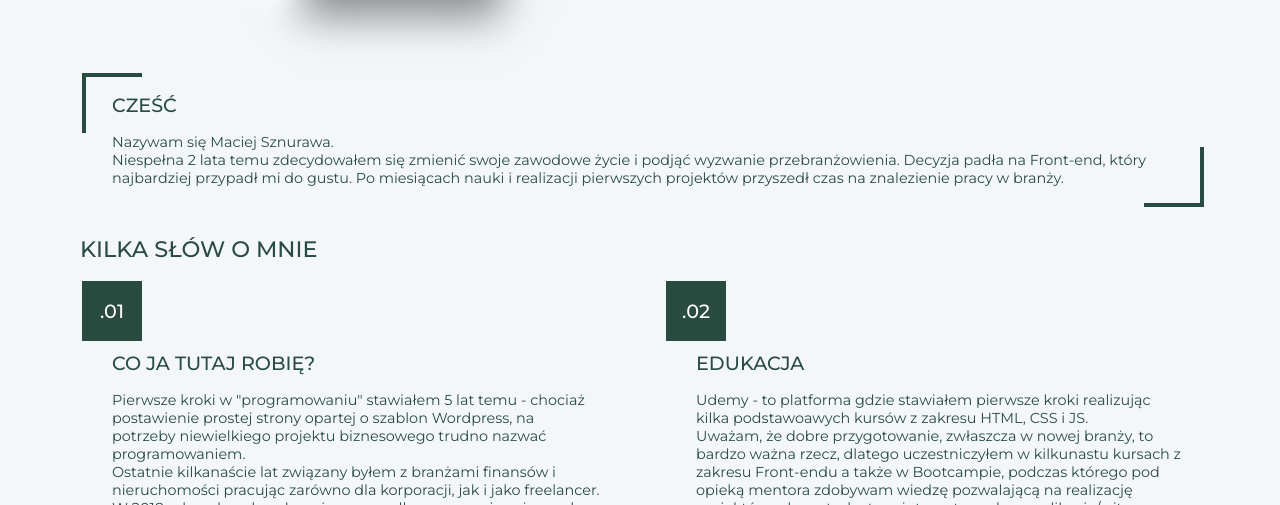
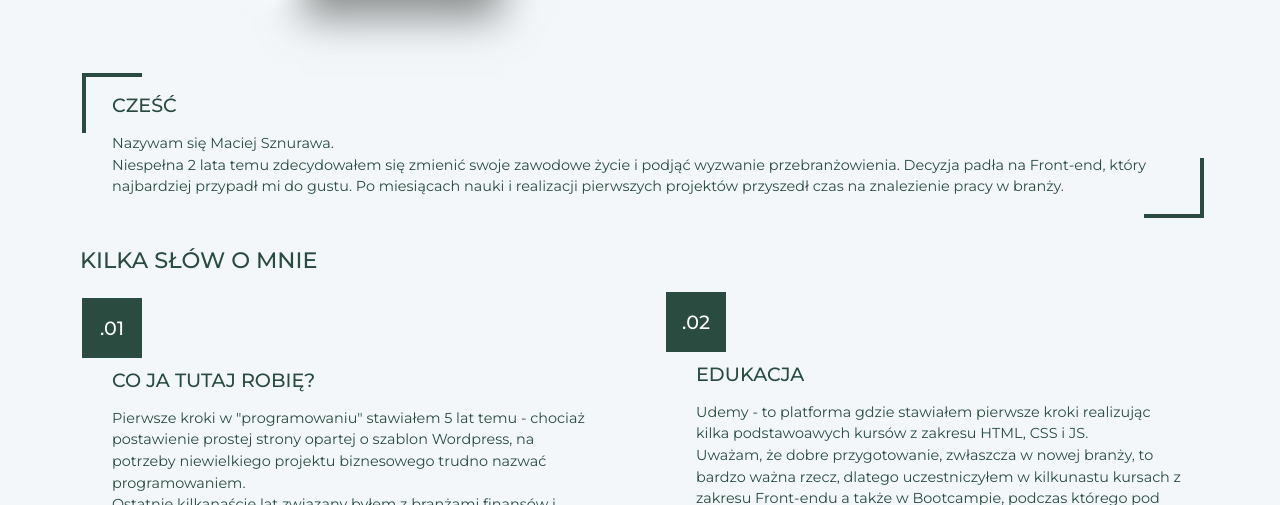
Before and after one commit to MaciekSznu/Portfolio, a website: page index.html in a window 1280 px wide. Shown: the part 295-800 px from the top of the page. Drawn offline with Linux system fonts and the light colour scheme.

Commit message:
Change paragraph line-height

```diff
--- a/sass/_variables.scss
+++ b/sass/_variables.scss
@@ -24,7 +24,7 @@ $section-subtitle-font: 500 1.2rem "Montserrat", sans-serif;//
 $technology-stack-font: 500 1rem "Montserrat", sans-serif;
 $technology-description-font: 600 1rem "Montserrat", sans-serif;//
 $section-box-number-font: 500 1.2rem "Montserrat", sans-serif; //
-$section-paragraph-font: 400 .9rem "Montserrat", sans-serif;
+$section-paragraph-font: 400 .9rem/1.5 "Montserrat", sans-serif;
 $mobile-menu-font: 500 0.8rem "Montserrat", sans-serif;
 $desktop-menu-font: 500 1.2rem "Montserrat", sans-serif;
 
```
Also changed, not shown: sass/style.css, 1 other file.
